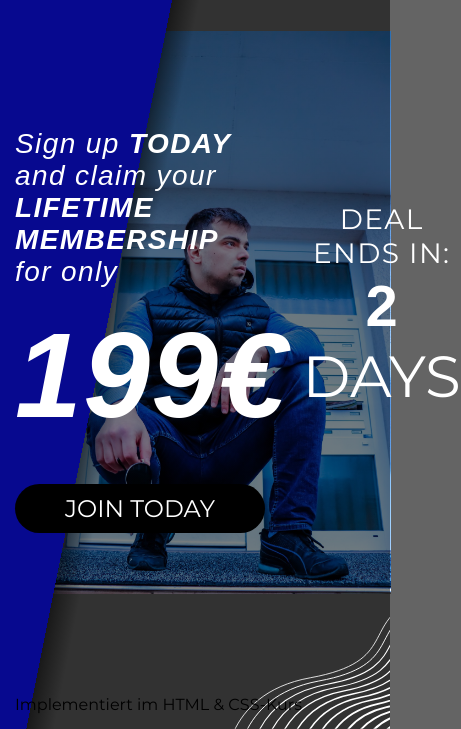
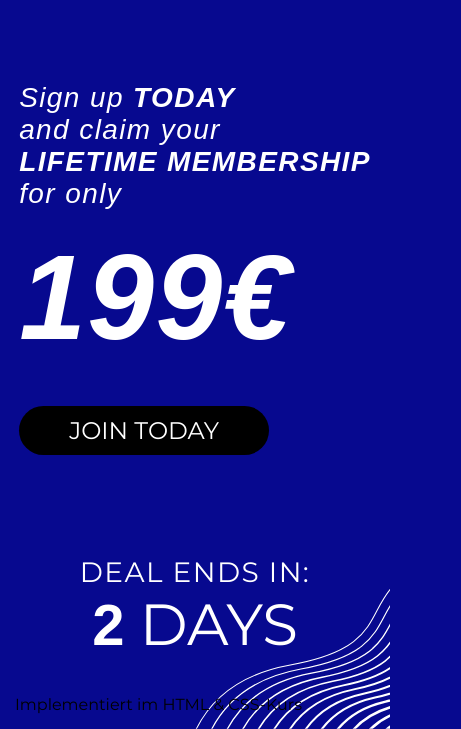
Before and after one commit to natjov28/vikigym, a plain HTML site: page index.html in a window 390 px wide. Shown: the part 115-844 px from the top of the page, 461 px wide, since content can reach past the window. Drawn offline with Linux system fonts and the light colour scheme; a web font is replaced by a local one.

Commit message:
promjene za mobilnu verziju

```diff
--- a/index.html
+++ b/index.html
@@ -10,6 +10,7 @@
     <title>Paradox Gym</title>
 </head>
 <body>
+    <div class="page-container">
     <div class="page">
         <div class="main-content">
             <header>
@@ -25,14 +26,17 @@
                 </h1>
                 <a href="#" class="join-today">Join today</a>
             </main>
-            <footer>
-                <p class="footer-paragraph">Implementiert im HTML & CSS-Kurs</p>
-            </footer>
+
         </div>
         <section class="countdown">
             <h2 class="countdown-heading">Deal ends in:</h2>
             <p class="countdown-paragraph"><strong>2</strong> days</p>
         </section>
     </div>
+    <footer>
+        <p class="footer-paragraph">Implementiert im HTML & CSS-Kurs</p>
+    </footer>
+</div>
+
 </body>
 </html>
--- a/styles/main.css
+++ b/styles/main.css
@@ -4,10 +4,27 @@
 
 html {
     min-height: 100%;
+    font-size: 00.625em;
+}
+@media (min-width: 100em) {
+    html {
+        font-size: 0.75em;
+    }
+}
+@media (min-width: 120em) {
+    html {
+        font-size: 0.9em;
+    }
+}
+@media (min-width: 140em) {
+    html {
+        font-size: 1.05em;
+    }
 }
 
 body {
     font-family: 'Montserrat', sans-serif;
+    font-size: 1.6rem;
     min-height: 100%;
     margin: 0;
     padding: 0;
@@ -47,11 +64,36 @@ body {
         50% 50%,
         100% 52%;
 }
+@media (max-width: 62.5em){
+    body {
+        background-color: #07098f ;
+        background-image: url(../image/waves-white-cropped.svg);
+        background-attachment: initial;
+        background-repeat: no-repeat;
+        background-position: 100% 100%;
+        background-size: 50vw auto;
+    }
+
+}
 
 .page {
     display: flex;
+    flex-direction: row;
+    flex:1 0 auto;
+}
+
+@media (max-width: 62.5em) {
+    .page {
+        flex-direction: column;
+    }
+}
+
+.page-container {
+    display: flex;
+    flex-direction: column;
     min-height: 100vh;
 }
+
 
 .main-content {
     flex: 0 0 40%;
@@ -70,13 +112,13 @@ body {
 }
 
 .logo {
-    width: 275px;
-    margin-top: 15px;
-    margin-left: 15px;
+    width: 27.5rem;
+    margin-top: 1.5rem;
+    margin-left: 1.5rem;
 }
 
 .main-offer {
-    margin: 100px 15px 100px 15px;
+    margin: 10rem 1.5rem 10rem 1.5rem;
     align-self: center;
 }
 
@@ -84,7 +126,7 @@ body {
     margin: 0;
     letter-spacing: 0.05em;
     font-style: italic;
-    font-size: 28px;
+    font-size: 2.8rem;
     font-weight: normal;
     color: white;
 }
@@ -95,20 +137,20 @@ body {
 
 .main-offer-price {
     display: block;
-    font-size: 120px;
-    margin-top: 18px;
+    font-size: 12rem;
+    margin-top: 1.8rem;
 }
 
 .join-today {
     display: inline-block;
-    font-size: 24px;
+    font-size: 2.4rem;
     background-color: black;
     color: white;
-    border-radius: 99999px;
+    border-radius: 99999rem;
     text-transform: uppercase;
     text-decoration: none;
-    padding: 10px 50px;
-    margin-top: 40px;
+    padding: 1rem 5rem;
+    margin-top: 4rem;
 }
 
 .join-today:hover {
@@ -116,7 +158,7 @@ body {
 }
 
 .footer-paragraph {
-    margin: 15px 0 15px 15px;
+    margin: 1.5rem 0 1.5rem 1.5rem;
     color: black;
 }
 
@@ -126,7 +168,7 @@ body {
     text-align: center;
     letter-spacing: 0.05em;
     font-weight: normal;
-    font-size: 28px;
+    font-size: 2.8rem;
     text-transform: uppercase;
 }
 
@@ -135,5 +177,5 @@ body {
     color: white;
     text-align: center;
     text-transform: uppercase;
-    font-size: 58px;
+    font-size: 5.8rem;
 }
```
